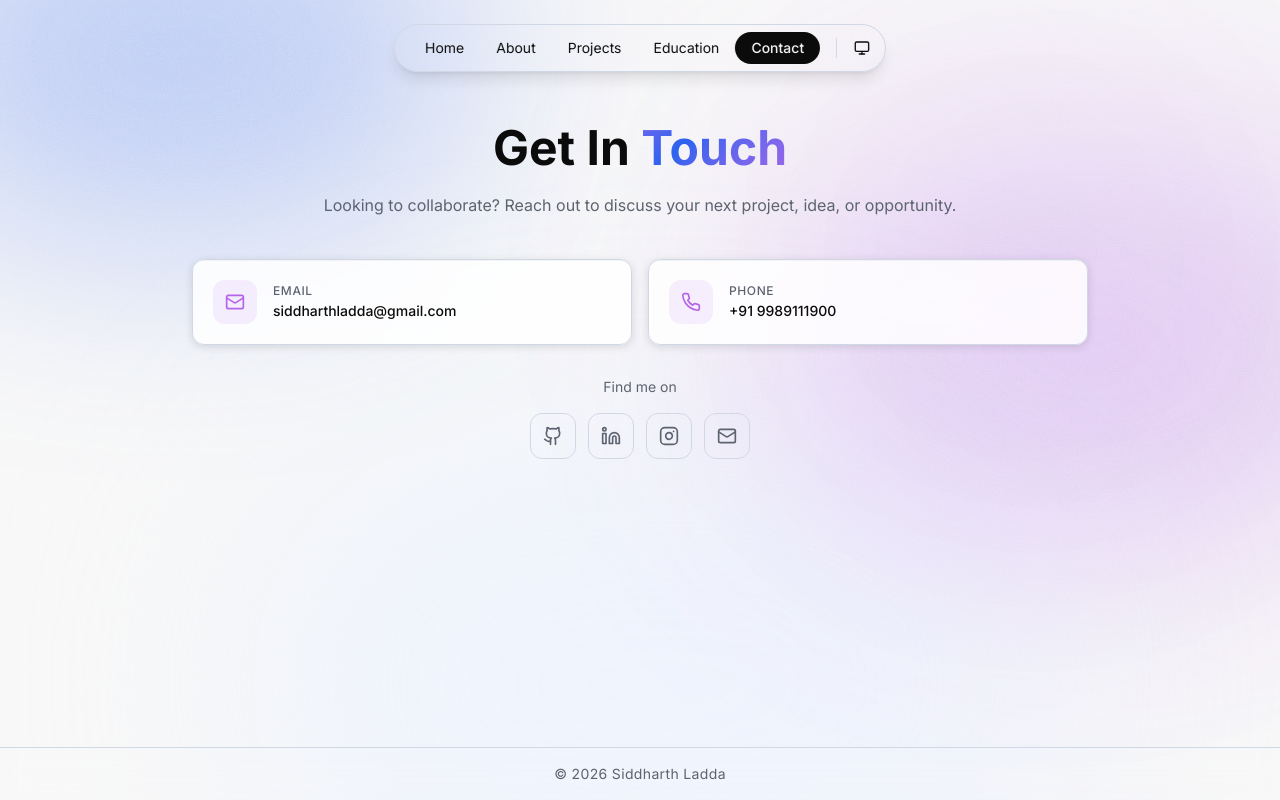
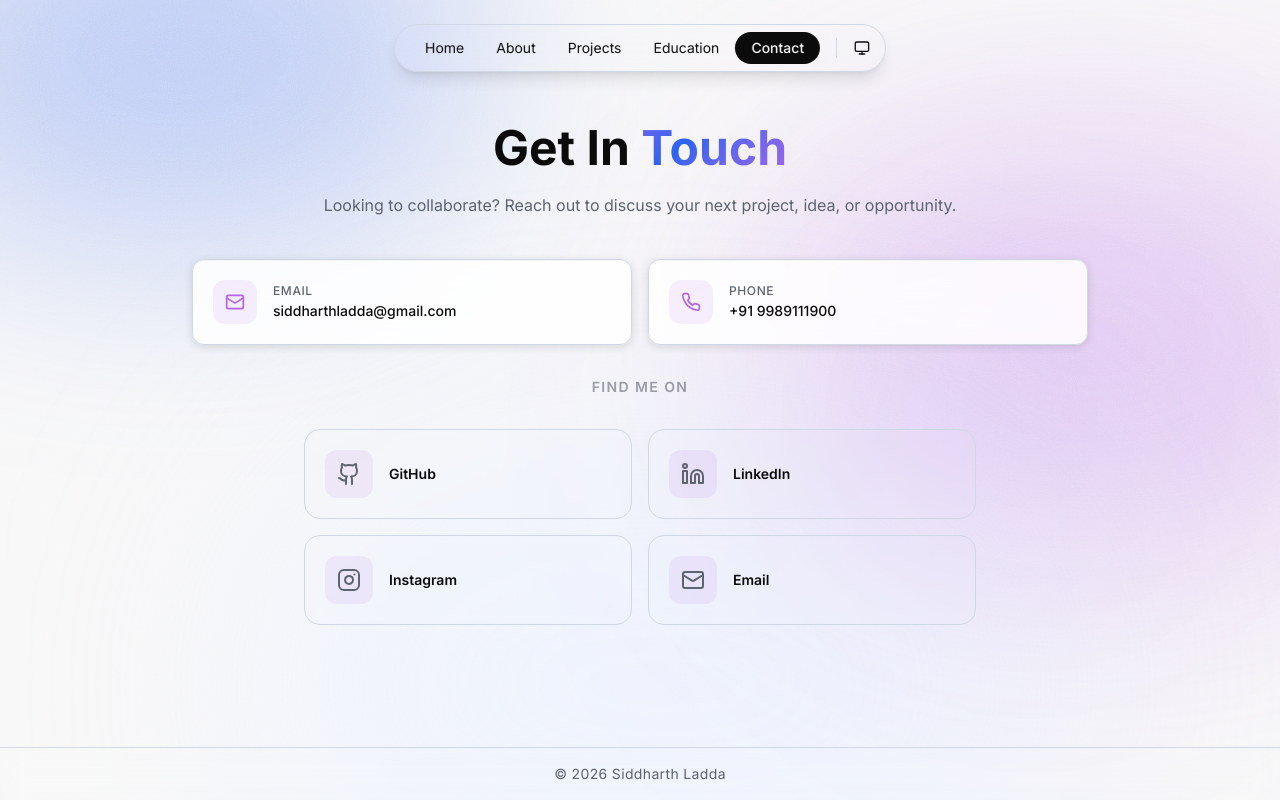
Before and after one commit to laddasiddharth/Portfolio, a React (Vite) app: page /contact in a window 1280 px wide. Built offline with nearby package versions, Linux system fonts and the light colour scheme.

Commit message:
feat: add Contact component with scroll reveal animations and social links

```diff
--- a/src/components/Contact.tsx
+++ b/src/components/Contact.tsx
@@ -36,15 +36,15 @@ export default function Contact() {
             </a>
           </div>
 
-          {/* Social links row */}
+          {/* Social links grid */}
           <div className={`transition-all duration-700 delay-300 ${isVisible ? 'opacity-100 translate-y-0' : 'opacity-0 translate-y-8'}`}>
-            <p className="text-center text-sm text-muted-foreground mb-4">Find me on</p>
-            <div className="flex items-center justify-center gap-3">
+            <p className="text-center text-sm font-semibold uppercase tracking-widest text-muted-foreground/60 mb-8">Find me on</p>
+            <div className="grid grid-cols-2 gap-4 max-w-2xl mx-auto">
               {[
-                { icon: Github, url: 'https://github.com/laddasiddharth', label: 'GitHub' },
-                { icon: Linkedin, url: 'https://linkedin.com/in/siddharth-ladda', label: 'LinkedIn' },
-                { icon: Instagram, url: 'https://instagram.com/siddharthladda', label: 'Instagram' },
-                { icon: Mail, url: 'mailto:siddharthladda@gmail.com', label: 'Email' },
+                { icon: Github, url: 'https://github.com/laddasiddharth', label: 'GitHub', color: 'hover:text-foreground' },
+                { icon: Linkedin, url: 'https://linkedin.com/in/siddharth-ladda', label: 'LinkedIn', color: 'hover:text-[#0A66C2]' },
+                { icon: Instagram, url: 'https://instagram.com/siddharthladda', label: 'Instagram', color: 'hover:text-[#E4405F]' },
+                { icon: Mail, url: 'mailto:siddharthladda@gmail.com', label: 'Email', color: 'hover:text-accent' },
               ].map((link, idx) => {
                 const IconComponent = link.icon;
                 return (
@@ -53,10 +53,17 @@ export default function Contact() {
                     href={link.url}
                     target="_blank"
                     rel="noopener noreferrer"
-                    className="p-3 rounded-xl border border-border/50 text-muted-foreground hover:text-accent hover:border-accent/50 hover:bg-accent/5 transition-all duration-300 hover:scale-110 hover:-translate-y-1"
+                    className={`flex items-center gap-4 p-5 rounded-2xl border border-border/50 bg-card/30 backdrop-blur-sm transition-all duration-300 group hover:border-accent/30 hover:bg-accent/5 hover:-translate-y-1 hover:shadow-glow-sm`}
                     aria-label={link.label}
                   >
-                    <IconComponent className="h-5 w-5" />
+                    <div className={`p-3 rounded-xl bg-accent/10 text-muted-foreground group-hover:bg-accent/20 transition-all duration-300 ${link.color}`}>
+                      <IconComponent className="h-6 w-6" />
+                    </div>
+                    <div className="flex flex-col">
+                      <span className="text-sm font-semibold text-foreground group-hover:text-foreground transition-colors duration-300">
+                        {link.label}
+                      </span>
+                    </div>
                   </a>
                 );
               })}
```
